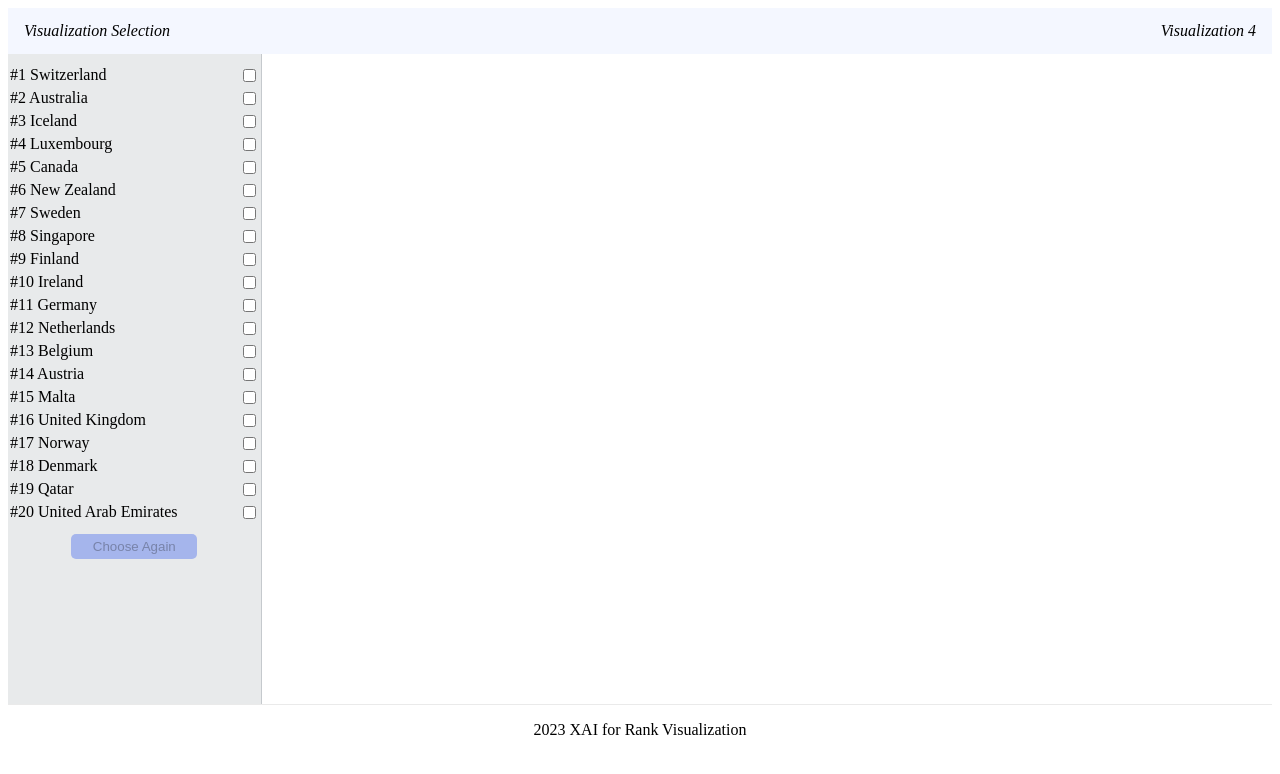
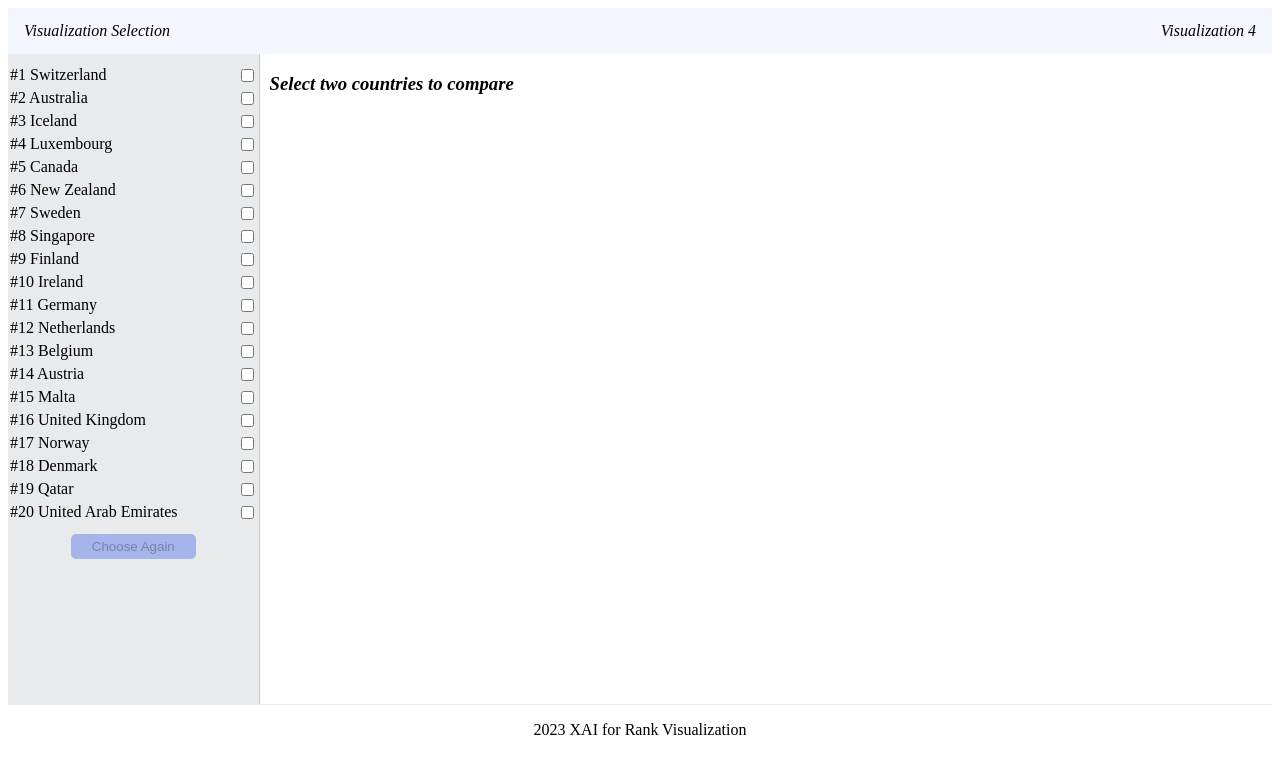
Before and after one commit to tluo3032/visualization_xai, a Next.js app: page /visualization4 in a window 1280 px wide. Shown: the top 774 px of the page. Built offline with nearby package versions, Linux system fonts and the light colour scheme.

Commit message:
Add instructions

```diff
--- a/src/components/CountrySelectList.js
+++ b/src/components/CountrySelectList.js
@@ -38,7 +38,12 @@ export default function CountrySelectList(){
                 </button>
             </div>
             <div className={styles.columnright}>
+                <div>
+                    <h3>Select two countries to compare</h3>
+                </div>
+                <div className={styles.figure}>
                 {selectedCountries.length==2 &&<JuxtaposedComparison country1={selectedCountries[0]} country2={selectedCountries[1]}/>}
+                </div>
             </div>
         </div>
     )
--- a/src/components/CountrySelectList.module.css
+++ b/src/components/CountrySelectList.module.css
@@ -17,7 +17,16 @@
     float: left;
     width: 80%;
     display: flex;
+    flex-direction: column;
+    font-style: italic;
+    margin-left: 10px;
+}
+.figure{
+    display: flex;
     flex-direction: row;
+    justify-content: center;
+    align-items: center;
+    height: 100%;
 }
 .listItem{
     display: flex;
```
